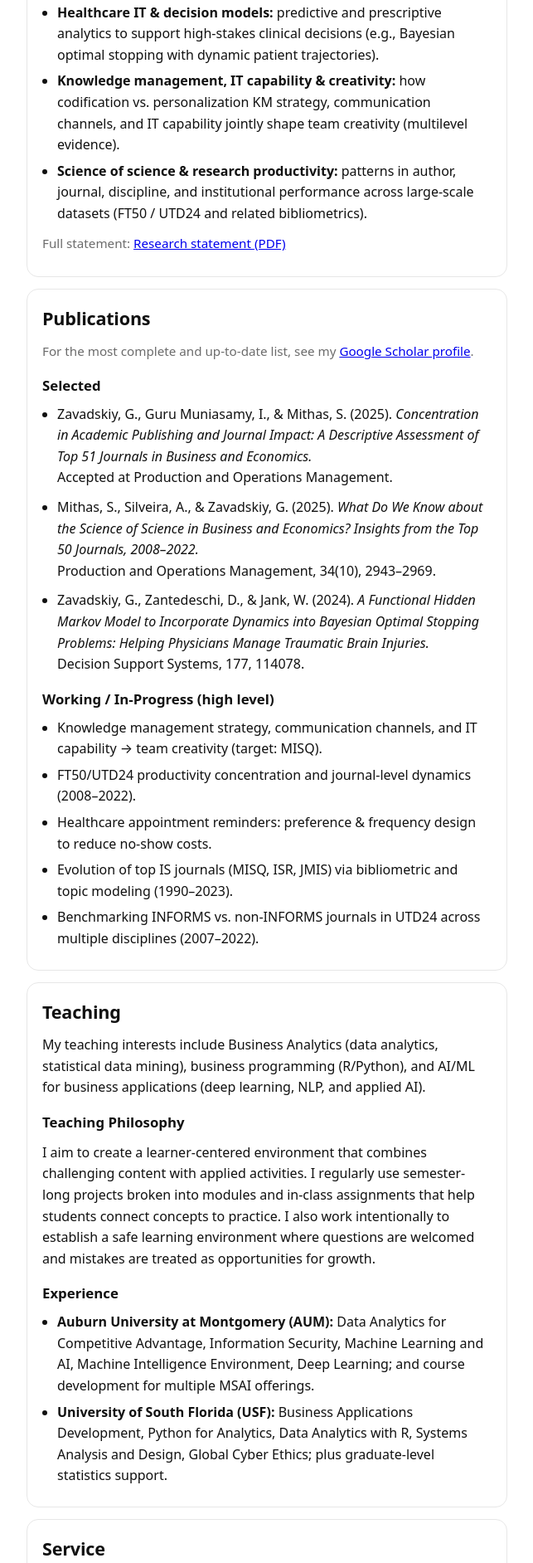
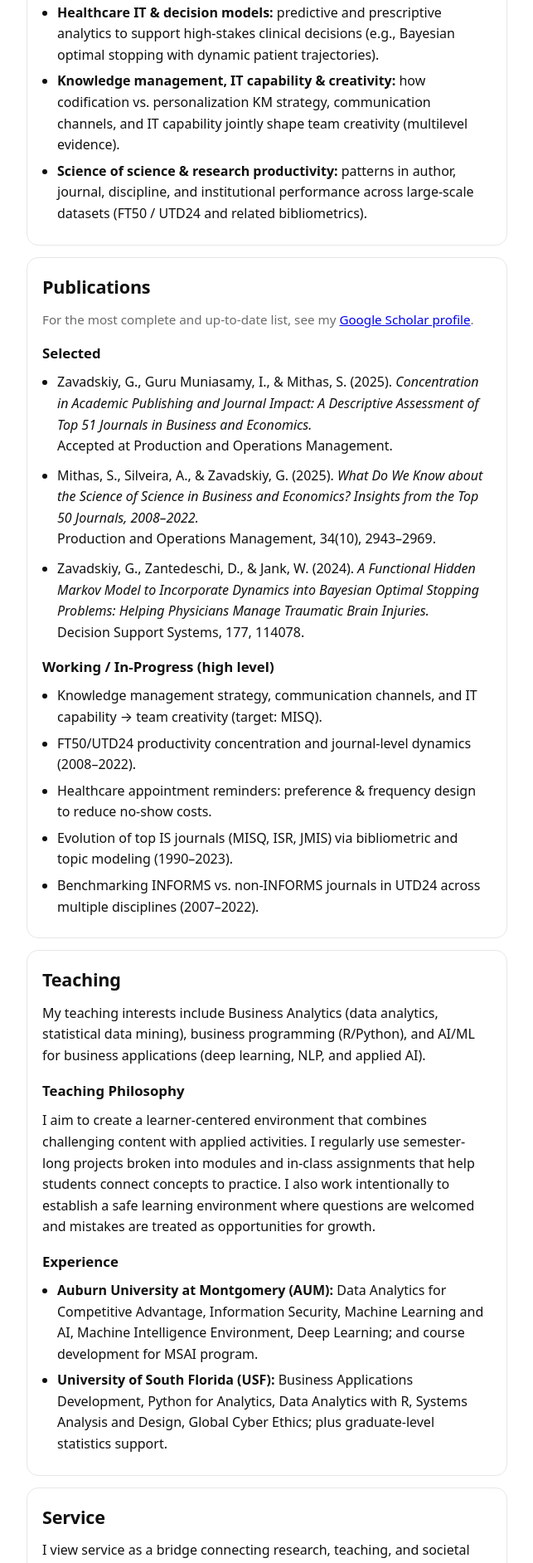
Before and after one commit to zavgleb90/personalpage, a plain HTML site: page index.html in a window 1280 px wide. Shown: the part 1038-2922 px from the top of the page at 83% size, without its empty margins (118-761 px from the left). Drawn offline with Linux system fonts and the light colour scheme.

Commit message:
Update index.html

```diff
--- a/index.html
+++ b/index.html
@@ -167,10 +167,6 @@
               and institutional performance across large-scale datasets (FT50 / UTD24 and related bibliometrics).
             </li>
           </ul>
-
-          <p class="small">
-            Full statement: <a href="assets/research-statement.pdf">Research statement (PDF)</a>
-          </p>
         </section>
 
         <section id="publications" class="card">
@@ -230,7 +226,7 @@
             <li>
               <strong>Auburn University at Montgomery (AUM):</strong> Data Analytics for Competitive Advantage,
               Information Security, Machine Learning and AI, Machine Intelligence Environment, Deep Learning; and course
-              development for multiple MSAI offerings.
+              development for MSAI program.
             </li>
             <li>
               <strong>University of South Florida (USF):</strong> Business Applications Development, Python for Analytics,
```
